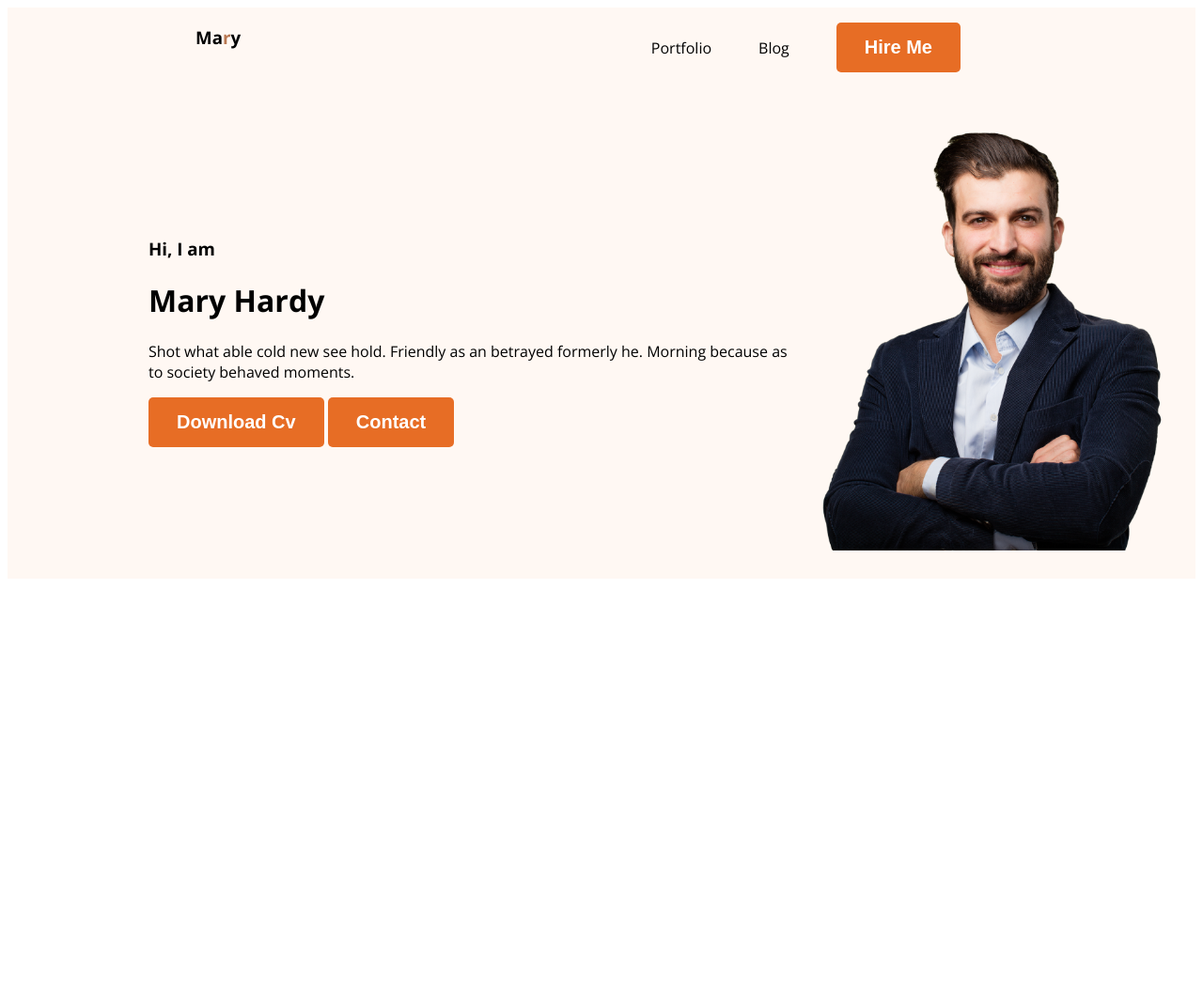
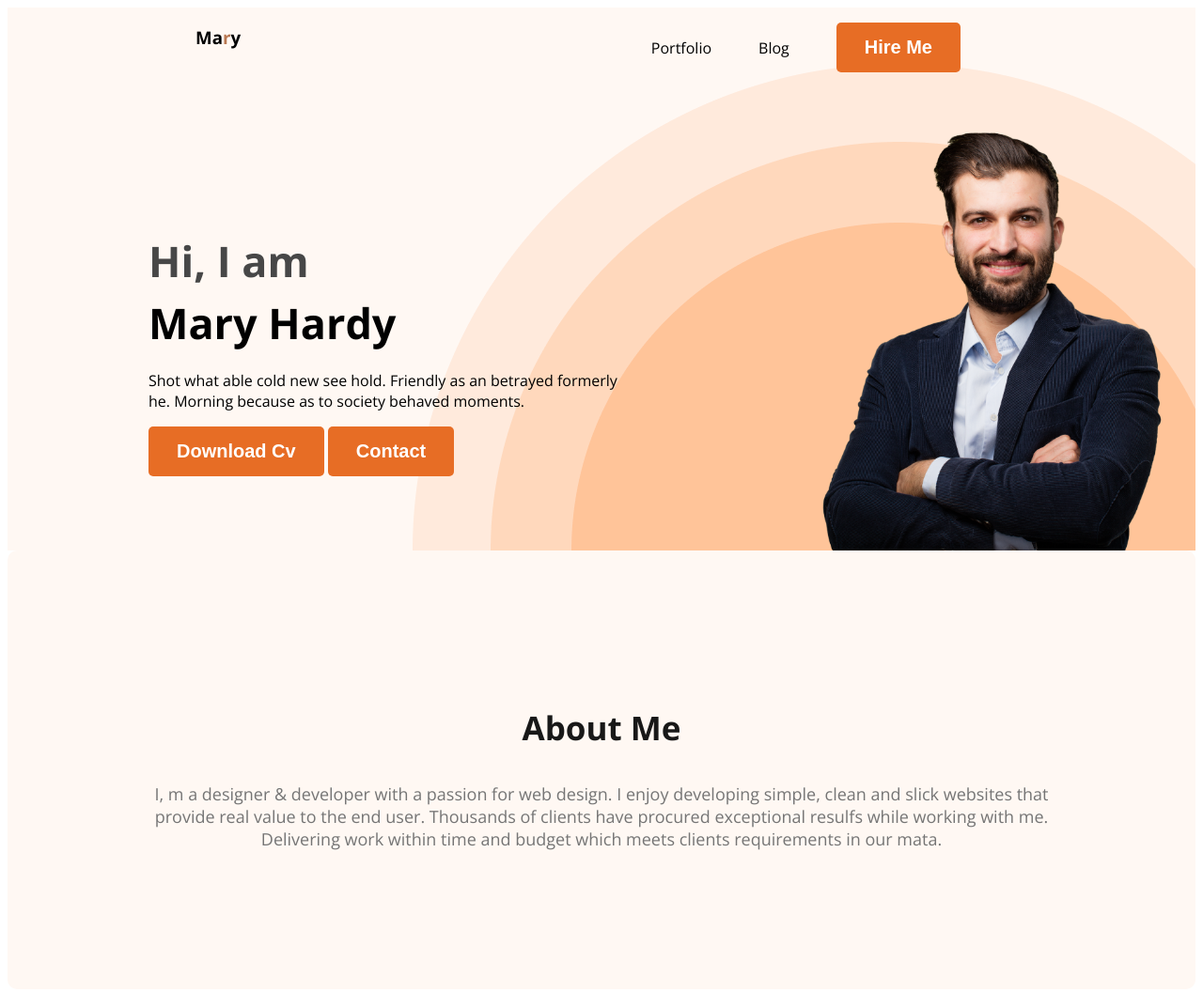
Before and after one commit to sufihasan/developer-portfolio-b9, a plain HTML site: page index.html in a window 1280 px wide. Shown: the whole page at 94% size. Before the commit the page ends 800 px from the top, so only its background shows below. Drawn offline with nearby package versions, Linux system fonts and the light colour scheme.

Commit message:
main section work running

```diff
--- a/index.html
+++ b/index.html
@@ -26,10 +26,10 @@
             </ul>
         </nav>
         <div class="banner">
-            <div>
+            <div class="banner-content">
                 <h3 class="banner-greating">Hi, I am</h3>
                 <h1 class="banner-title">Mary Hardy</h1>
-                <p>Shot what able cold new see hold.
+                <p class="banner-description">Shot what able cold new see hold.
                     Friendly as an betrayed formerly he.
                     Morning because as to society
                     behaved moments.</p>
@@ -42,7 +42,17 @@
 
     <footer></footer>
 
-    <main></main>
+    <main>
+        <section class="about">
+            <h3 class="section-title">About Me</h3>
+            <p class="section-description">
+                I, m a designer & developer with a passion for web design.
+                I enjoy developing simple, clean and slick websites that provide real value to the end user.
+                Thousands of clients have procured exceptional resulfs while working with me.
+                Delivering work within time and budget which meets clients requirements in our mata.
+            </p>
+        </section>
+    </main>
 
 </body>
 
--- a/styles/portfolio.css
+++ b/styles/portfolio.css
@@ -40,12 +40,16 @@ nav a {
 /* header related style */
 .header {
     background-color: #FFF8F3;
+    background-image: url("../images/header_bg.png");
+    background-repeat: no-repeat;
+    background-position: bottom right;
 }
 
 .banner {
-    padding: 30px 30px 30px 150px;
+    padding: 30px 30px 0px 150px;
     display: flex;
     align-items: center;
+    justify-content: space-between;
 }
 
 .banner .pro-pic {
@@ -55,3 +59,46 @@ nav a {
 .text-primary {
     color: #b97852
 }
+
+.banner-greating {
+    font-size: 45px;
+    color: #474747;
+    margin-bottom: 0px;
+}
+
+.banner-title {
+    font-size: 45px;
+    font-weight: 700;
+    margin-top: 5px;
+    margin-bottom: 20px;
+}
+
+.banner-content {
+    max-width: 500px;
+}
+
+.banner-description {
+    margin-top: 0px;
+}
+
+/* main section styles */
+
+.about {
+    background: #FFF8F3;
+    padding: 130px;
+    margin: 0px 0px;
+    border-radius: 10PX;
+}
+
+.section-title {
+    color: #181818;
+    text-align: center;
+    font-size: 35px;
+    font-weight: 700;
+}
+
+.section-description {
+    color: #757575;
+    text-align: center;
+    font-size: 18px;
+}
```
